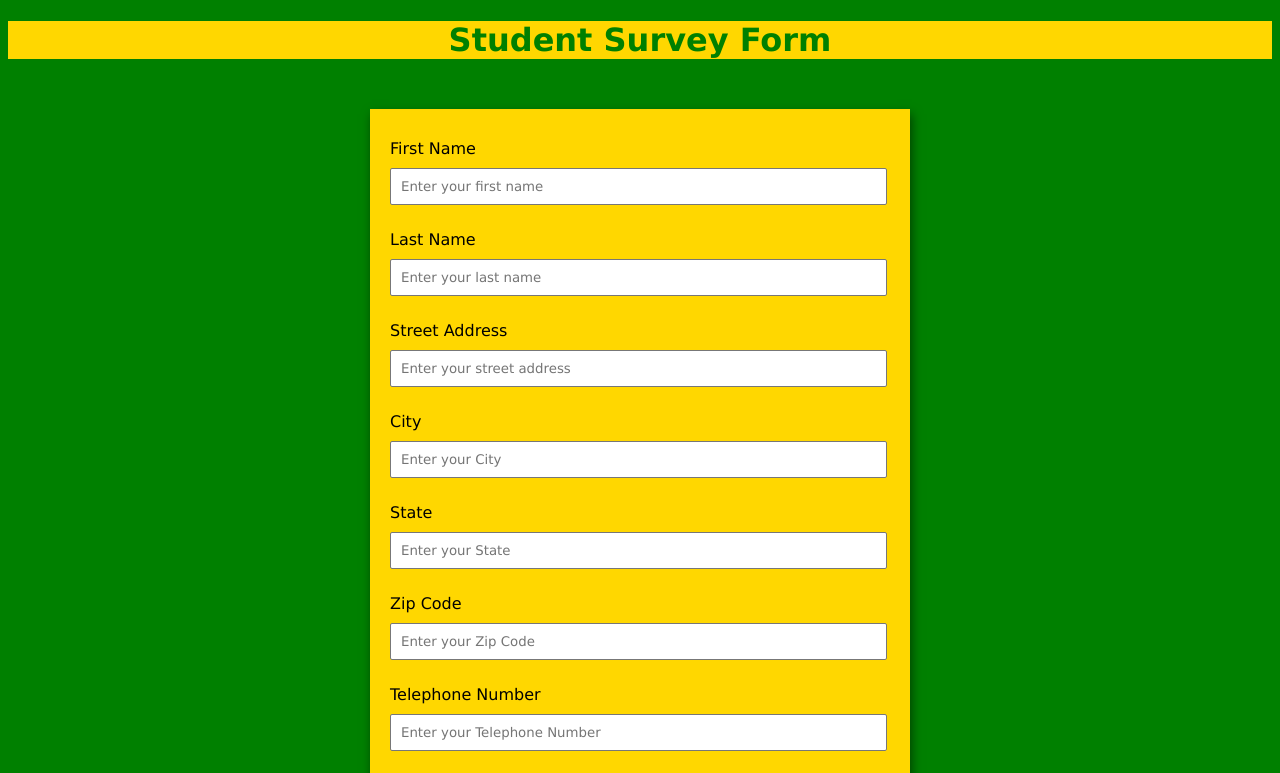
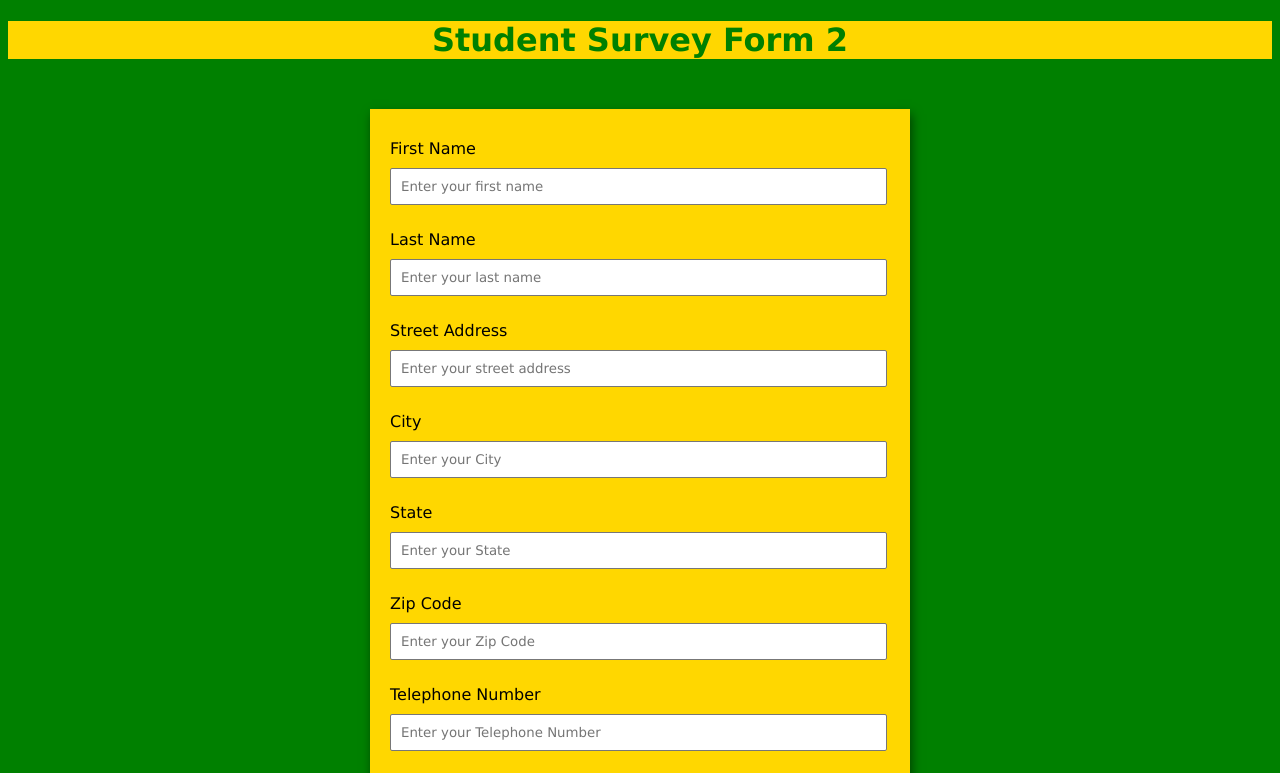
Before and after one commit to AravindVallamkonda1/surveyform, a plain HTML site: page WebContent/index.html in a window 1280 px wide. Shown: the top 773 px of the page. Drawn offline with Linux system fonts and the light colour scheme.

Commit message:
Website Change

```diff
--- a/WebContent/index.html
+++ b/WebContent/index.html
@@ -74,7 +74,7 @@ button {
 </head>
 
 <body>
-	<h1 style="background-color:#FFD700;color:#008000">Student Survey Form</h1>
+	<h1 style="background-color:#FFD700;color:#008000">Student Survey Form 2</h1>
 
 	<!-- Create Form -->
 	<form id="form">
```
